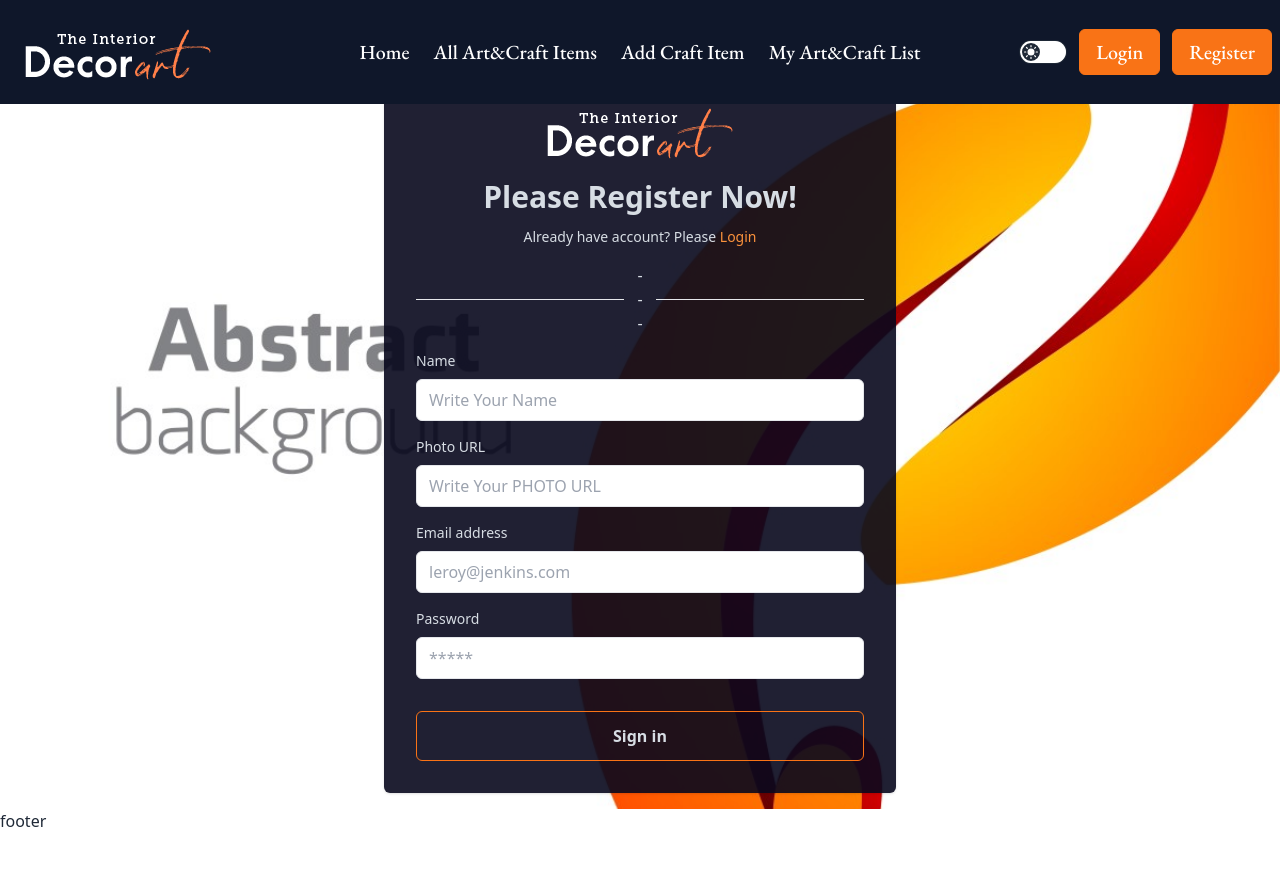
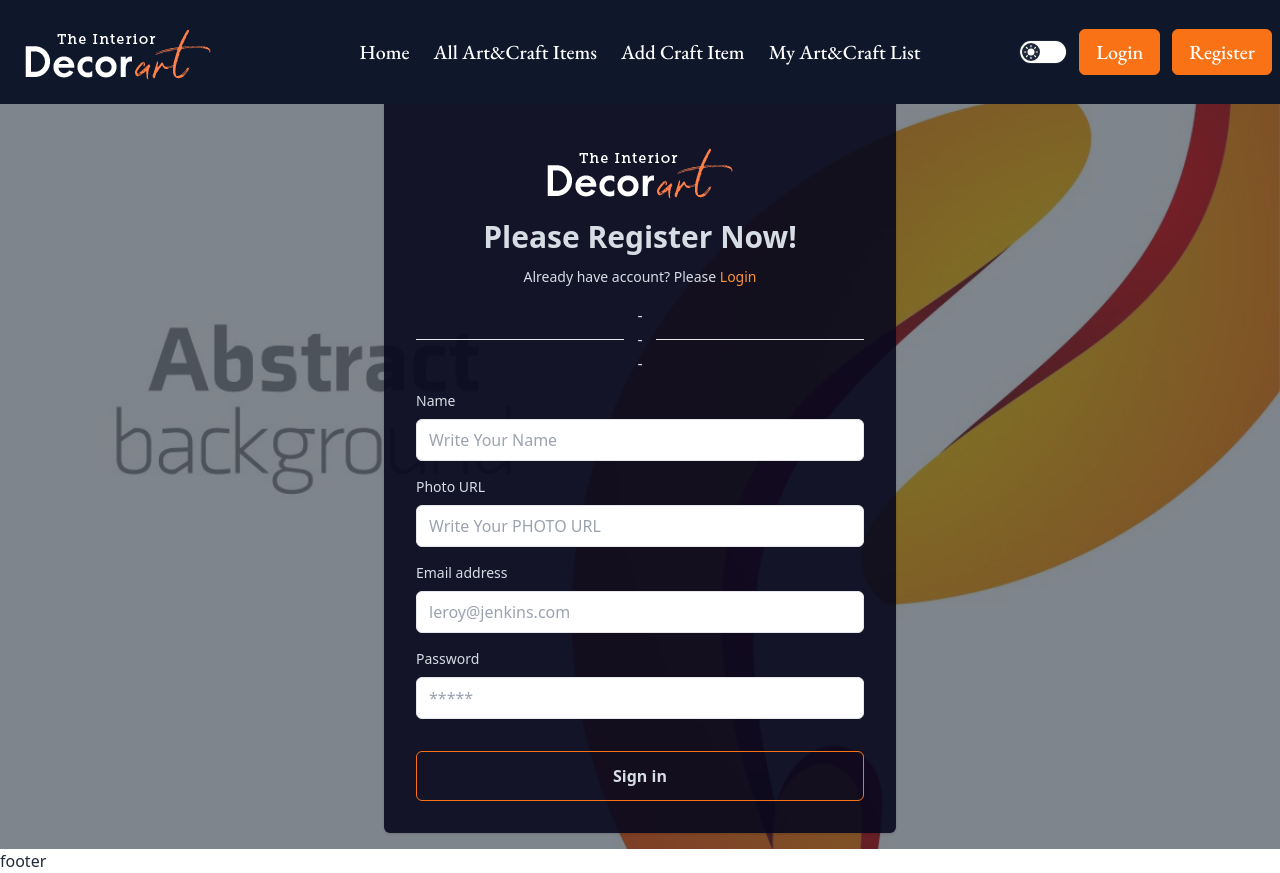
Before and after one commit to Afroza5848/assignment-10-client-side, a React (Vite) app: page /register in a window 1280 px wide. Before the commit the page ends 833 px from the top, so only its background shows below. Built offline with nearby package versions, Linux system fonts and the light colour scheme.

Commit message:
Implement a dark/light theme toggle

```diff
--- a/package.json
+++ b/package.json
@@ -16,6 +16,7 @@
     "match-sorter": "^6.3.4",
     "react": "^18.2.0",
     "react-dom": "^18.2.0",
+    "react-hook-form": "^7.51.3",
     "react-router-dom": "^6.23.0",
     "sort-by": "^1.2.0",
     "swiper": "^11.1.1"
--- a/src/Pages/Login/Login.jsx
+++ b/src/Pages/Login/Login.jsx
@@ -6,7 +6,7 @@ const Login = () => {
         <div>
 
             <div className="hero min-h-screen" style={{ backgroundImage: `url(${login})` }}>
-                <div className="bg-opacity-60"></div>
+                <div className="hero-overlay "></div>
                 <div className="hero-content w-full text-center text-neutral-content">
                     <div className="w-full max-w-lg  p-4 rounded-md shadow sm:p-8 bg-[#08081dE6] dark:text-orange-400">
                         <h2 className="mb-3 text-3xl font-semibold text-center">Login to your account</h2>
--- a/src/Pages/Register/Register.jsx
+++ b/src/Pages/Register/Register.jsx
@@ -5,9 +5,9 @@ import logo from '../../assets/image/logo.png'
 const Register = () => {
     return (
         <div>
-            <div className="hero min-h-screen pt-10" style={{ backgroundImage: `url(${register})` }}>
-                <div className="w-full bg-opacity-60"></div>
-                <div className="hero-content text-center text-neutral-content w-full">
+            <div className="hero min-h-screen pt-20" style={{ backgroundImage: `url(${register})` }}>
+                <div className="hero-overlay w-full bg-opacity-60"></div>
+                <div className=" hero-content text-center text-neutral-content w-full">
                     <div className="w-full max-w-lg  p-4 rounded-md shadow sm:p-8 bg-[#08081dE6] dark:text-orange-400">
                         <img className='mx-auto py-5' src={logo} alt="" />
                         <h2 className="mb-3 text-3xl font-semibold text-center">Please Register Now!</h2>
@@ -17,7 +17,7 @@ const Register = () => {
 
                         <div className="flex items-center w-full my-4">
                             <hr className="w-full dark:text-gray-600" />
-                            <p className="px-3 dark:text-orange-600">---</p>
+                            <p className="px-3 dark:text-orange-400">---</p>
                             <hr className="w-full dark:text-gray-600" />
                         </div>
                         <form noValidate="" action="" className="space-y-8 ">
--- a/src/components/Banner/Banner.jsx
+++ b/src/components/Banner/Banner.jsx
@@ -24,7 +24,7 @@ const Banner = () => {
         <>
 
             <section className="mb-16">
-                <div className="bg-orange-500">
+                <div className="bg-orange-400">
                     <div className="container flex flex-col items-center px-4 py-16 pb-24 mx-auto text-center lg:pb-56 md:py-32 md:px-10 lg:px-32 dark:text-gray-50">
                         <h1 className="text-5xl font-bold leading-none sm:text-6xl xl:max-w-3xl dark:text-gray-50 monts">Decor&Craft Furniture </h1>
                         <p className="mt-6 mb-8 text-2xl sm:mb-12 xl:max-w-3xl dark:text-gray-50 poppins">Welcome To Jute & Wooden Furniture Shop!</p>
```
Also changed, not shown: 1 other file (tests, documents, lock files or other folders).
